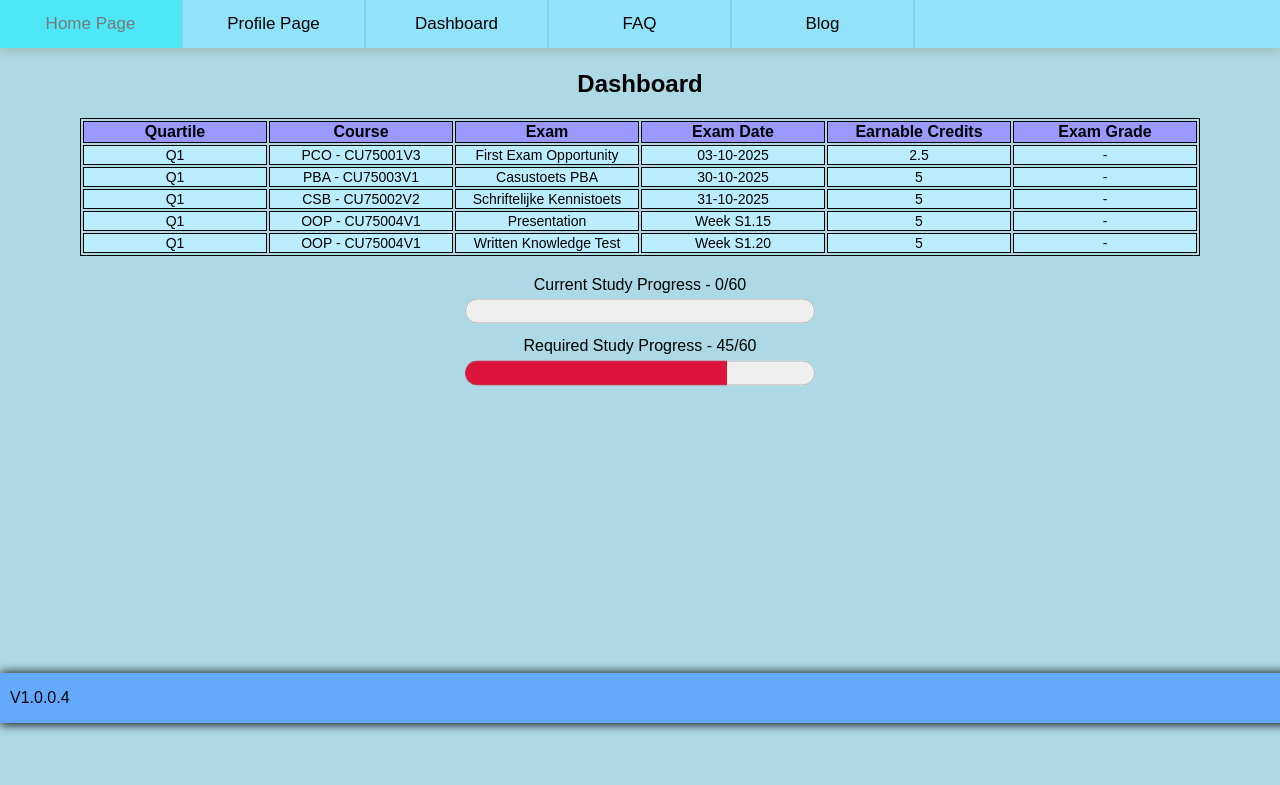
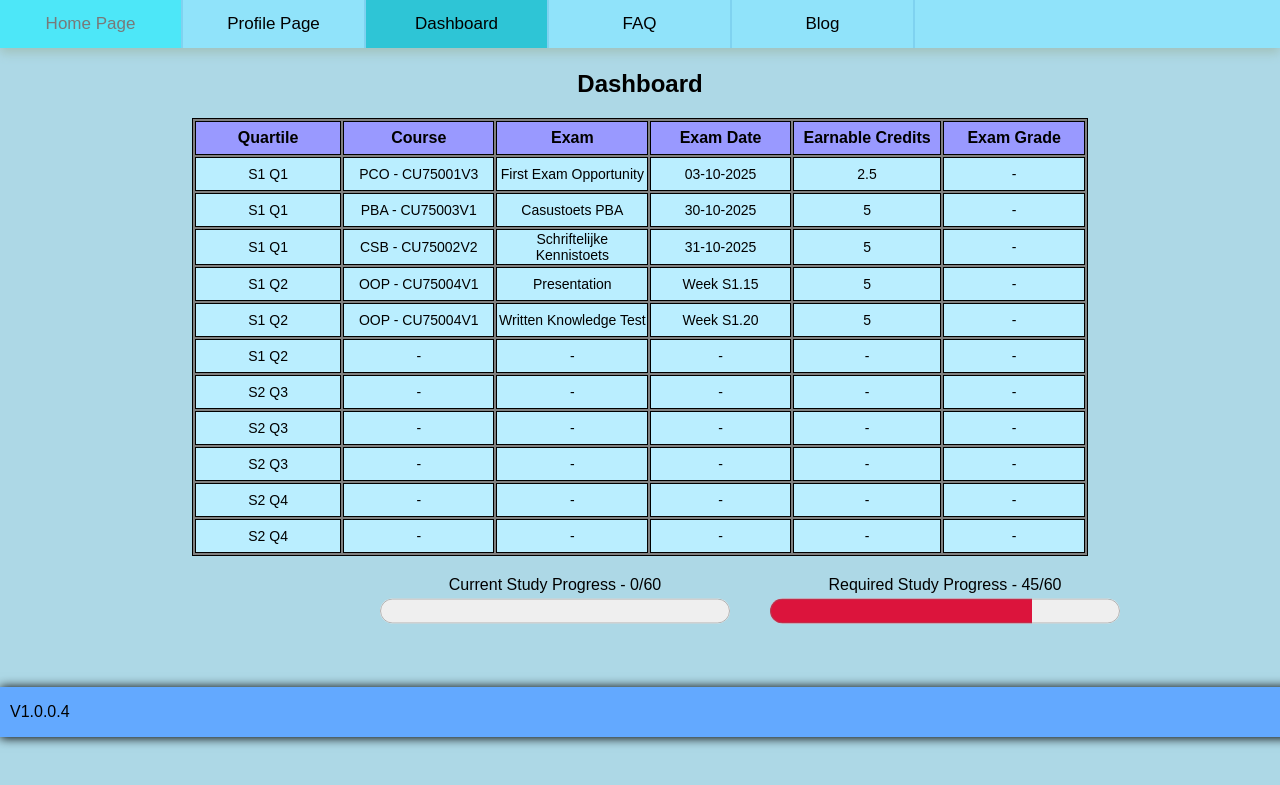
Before and after one commit to TJKemperman/tjkemperman.github.io, a PHP site: page /dashboard.html in a window 1280 px wide. Shown: the top 785 px of the page. Run offline with PHP 8.4, Linux system fonts and the light colour scheme.

Commit message:
Moved Motivation HZ to index page. Added the active class to the correct <a> on each page's topnav.

```diff
--- a/blog.html
+++ b/blog.html
@@ -17,7 +17,7 @@
                 <a href="profile.html">Profile Page</a>
                 <a href="dashboard.html">Dashboard</a>
                 <a href="faq.html">FAQ</a>
-                <a href="blog.html">Blog</a>
+                <a class="active" href="blog.html">Blog</a>
             </nav>
         </header>
         <div class="left-side section blue"></div>
--- a/dashboard.html
+++ b/dashboard.html
@@ -15,7 +15,7 @@
             <nav class="topnav">
                 <a href="index.html">Home Page</a>
                 <a href="profile.html">Profile Page</a>
-                <a href="dashboard.html">Dashboard</a>
+                <a class="active" href="dashboard.html">Dashboard</a>
                 <a href="faq.html">FAQ</a>
                 <a href="blog.html">Blog</a>
             </nav>
@@ -25,7 +25,7 @@
             <center>
                 <h2>Dashboard</h2>
                 <div class="dashboard-container">
-                    <table class="dashboard">
+                    <table class="first-year-dashboard">
                         <tr style="background-color:rgb(153, 153, 255)">
                             <th>Quartile</th>
                             <th>Course</th>
@@ -35,7 +35,7 @@
                             <th>Exam Grade</th>
                         </tr>
                         <tr>
-                            <td>Q1</td>
+                            <td>S1 Q1</td>
                             <td>PCO - CU75001V3</td>
                             <td>First Exam Opportunity</td>
                             <td>03-10-2025</td>
@@ -43,7 +43,7 @@
                             <td>-</td>
                         </tr>
                         <tr>
-                            <td>Q1</td>
+                            <td>S1 Q1</td>
                             <td>PBA - CU75003V1</td>
                             <td>Casustoets PBA</td>
                             <td>30-10-2025</td>
@@ -51,7 +51,7 @@
                             <td>-</td>
                         </tr>
                         <tr>
-                            <td>Q1</td>
+                            <td>S1 Q1</td>
                             <td>CSB - CU75002V2</td>
                             <td>Schriftelijke Kennistoets</td>
                             <td>31-10-2025</td>
@@ -59,7 +59,7 @@
                             <td>-</td>
                         </tr>
                         <tr>
-                            <td>Q1</td>
+                            <td>S1 Q2</td>
                             <td>OOP - CU75004V1</td>
                             <td>Presentation</td>
                             <td>Week S1.15</td>
@@ -67,20 +67,76 @@
                             <td>-</td>
                         </tr>
                         <tr>
-                            <td>Q1</td>
+                            <td>S1 Q2</td>
                             <td>OOP - CU75004V1</td>
                             <td>Written Knowledge Test</td>
                             <td>Week S1.20</td>
                             <td>5</td>
                             <td>-</td>
                         </tr>
+                        <tr>
+                            <td>S1 Q2</td>
+                            <td>-</td>
+                            <td>-</td>
+                            <td>-</td>
+                            <td>-</td>
+                            <td>-</td>
+                        </tr>
+                        <tr>
+                            <td>S2 Q3</td>
+                            <td>-</td>
+                            <td>-</td>
+                            <td>-</td>
+                            <td>-</td>
+                            <td>-</td>
+                        </tr>
+                        <tr>
+                            <td>S2 Q3</td>
+                            <td>-</td>
+                            <td>-</td>
+                            <td>-</td>
+                            <td>-</td>
+                            <td>-</td>
+                        </tr>
+                        <tr>
+                            <td>S2 Q3</td>
+                            <td>-</td>
+                            <td>-</td>
+                            <td>-</td>
+                            <td>-</td>
+                            <td>-</td>
+                        </tr>
+                        <tr>
+                            <td>S2 Q4</td>
+                            <td>-</td>
+                            <td>-</td>
+                            <td>-</td>
+                            <td>-</td>
+                            <td>-</td>
+                        </tr>
+                         <tr>
+                            <td>S2 Q4</td>
+                            <td>-</td>
+                            <td>-</td>
+                            <td>-</td>
+                            <td>-</td>
+                            <td>-</td>
+                        </tr>
                     </table>
                 </div>
                 <div class="study-progress">
-                    <label for="progress-bar">Current Study Progress - 0/60</label> <br>
-                    <progress class="progress-bar" style="height:50px;width:350px;accent-color:green;margin-top: -7.5px;" max="100" value="0">0%</progress><br>
-                    <label for="progress-bar2">Required Study Progress - 45/60</label> <br>
-                    <progress class="progress-bar2" style="height:50px;width:350px;accent-color:crimson;margin-top:-7.5px;" max="100" value="75">0%</progress>
+                    <div class="progbar">
+                        <label for="progress-bar">Current Study Progress - 0/60</label><br>
+                        <progress class="progress-bar"
+                            style="height:50px;width:350px;accent-color:green;margin-top:-7.5px;" max="100"
+                            value="0">0%</progress>
+                    </div>
+                    <div class="progbar">
+                        <label for="progress-bar2">Required Study Progress - 45/60</label><br>
+                        <progress class="progress-bar2"
+                            style="height:50px;width:350px;accent-color:crimson;margin-top:-7.5px;" max="100"
+                            value="75">0%</progress>
+                    </div>
                 </div>
             </center>
         </main>
--- a/faq.html
+++ b/faq.html
@@ -16,7 +16,7 @@
                 <a href="index.html">Home Page</a>
                 <a href="profile.html">Profile Page</a>
                 <a href="dashboard.html">Dashboard</a>
-                <a href="faq.html">FAQ</a>
+                <a class="active" href="faq.html">FAQ</a>
                 <a href="blog.html">Blog</a>
             </nav>
         </header>
--- a/portfolio.css
+++ b/portfolio.css
@@ -47,36 +48,7 @@ footer {
     box-shadow: 0px 0px 10px 0.5px #000000;
 }
 
-/* Add a black background color to the top navigation */
-.topnav {
-    background-color: rgb(144, 227, 250);
-    overflow: hidden;
-}
-
-/* Style the links inside the navigation bar */
-.topnav a {
-    float: left;
-    color: #000000;
-    text-align: center;
-    padding: 14px 16px;
-    text-decoration: none;
-    font-size: 17px;
-    width: 149px;
-    border-right: 2px solid #7fd2f0;
-}
-
-/* Change the color of links on hover */
-.topnav a:hover {
-    background-color: rgb(77, 231, 248);
-    color: #797979;
-}
-
-/* Add a color to the active/current link */
-.topnav a.active {
-    background-color: #04AA6D;
-    color: black;
-}
-
+/* Design of the article boxes */
 article {
     background-color: rgb(202, 237, 247);
     padding: 5px;
@@ -89,11 +61,78 @@ article {
     box-shadow: 5px 4px #3a6074;
 }
 
+/* * * *
+* NAVIGATION BAR
+* * * * */
+
+/* Header setup */
+header {
+    grid-column: 1 / 4;
+    position: fixed;
+    top: 0;
+    right: 0;
+    left: 0;
+    z-index: 999;
+    box-shadow: 0px 5px 10px #a1c2bc;
+}
+
+/* Specific topnav class in header */
+.topnav {
+    background-color: rgb(144, 227, 250);
+    overflow: hidden;
+}
+
+/* The clickable links */
+.topnav a {
+    float: left;
+    color: #000000;
+    text-align: center;
+    padding: 14px 16px;
+    text-decoration: none;
+    font-size: 17px;
+    width: 149px;
+    border-right: 2px solid #7fd2f0;
+}
+
+/* Hovering over the clickable links */
+.topnav a:hover {
+    background-color: rgb(77, 231, 248);
+    color: #797979;
+}
+
+/* Giving the currently active link a unique color */
+.topnav a.active {
+    background-color: #2ec5d6;
+    color: black;
+}
+
+/* * * *
+* INDEX/HOME PAGE
+* * * * */
+
+/* Specific details for Personal Motivation article */
+.personal-motivation {
+    background-color: rgb(232, 250, 255);
+    margin-bottom: 20px;
+}
+
+/* Paragraph specifics for Personal Motivation article */
+.personal-motivation p {
+    padding-left: 30px;
+    padding-right: 30px;
+}
+
+/* * * *
+* BLOG PAGE
+* * * * */
+
+/* Container specifics for the row containing two blogs */
 .blog-container {
     float:left;
     width: 100%;
 }
 
+/* Specifics and design for a blog div */
 .blog {
     background-color: #e1faff;
     border: 2px solid;
@@ -229,32 +287,47 @@ ul h3 {
   display: block;
 }
 
-/* When you mouse over the navigation links, change their color */
 .aside-menu a:hover {
   color: #797979;
   background-color: rgb(77, 231, 248);
 }
 
-.dashboard > tr, th, td{
+/* * * *
+* DASHBOARD PAGE
+* * * * */
+
+.dashboard-container {
+    background-color: grey;
+    width: 70%;
+}
+.first-year-dashboard .second-year-dashboard > tr, th, td{
     border: 1px solid;
     width: 180px;
+    height: 30px;
     text-align: center;
     font-size: 14px;
 }
 
-.dashboard > tr, td {
+.first-year-dashboard .second-year-dashboard > tr, td {
     background-color: rgb(186, 238, 255);
 }
 
-.dashboard > tr, th{
+.first-year-dashboard .second-year-dashboard > tr, th{
     font-size: 16px;
 }
 
-.dashboard {
+.first-year-dashboard, .second-year-dashboard {
     border: 1px solid;
 }
 
 .study-progress {
-    margin-top: 20px;
-    margin-bottom: 275px;
+    margin-bottom: 50px;
+    display: flex;
+    margin-top:20px;
+    margin-left:360px;
 }
+
+.study-progress > .progbar {
+    padding-right: 20px;
+    padding-left: 20px;
+}
```
Also changed, not shown: other parts of portfolio.css (+47 -27 lines), index.html (+24 -3 lines), profile.html (+17 -21 lines).
